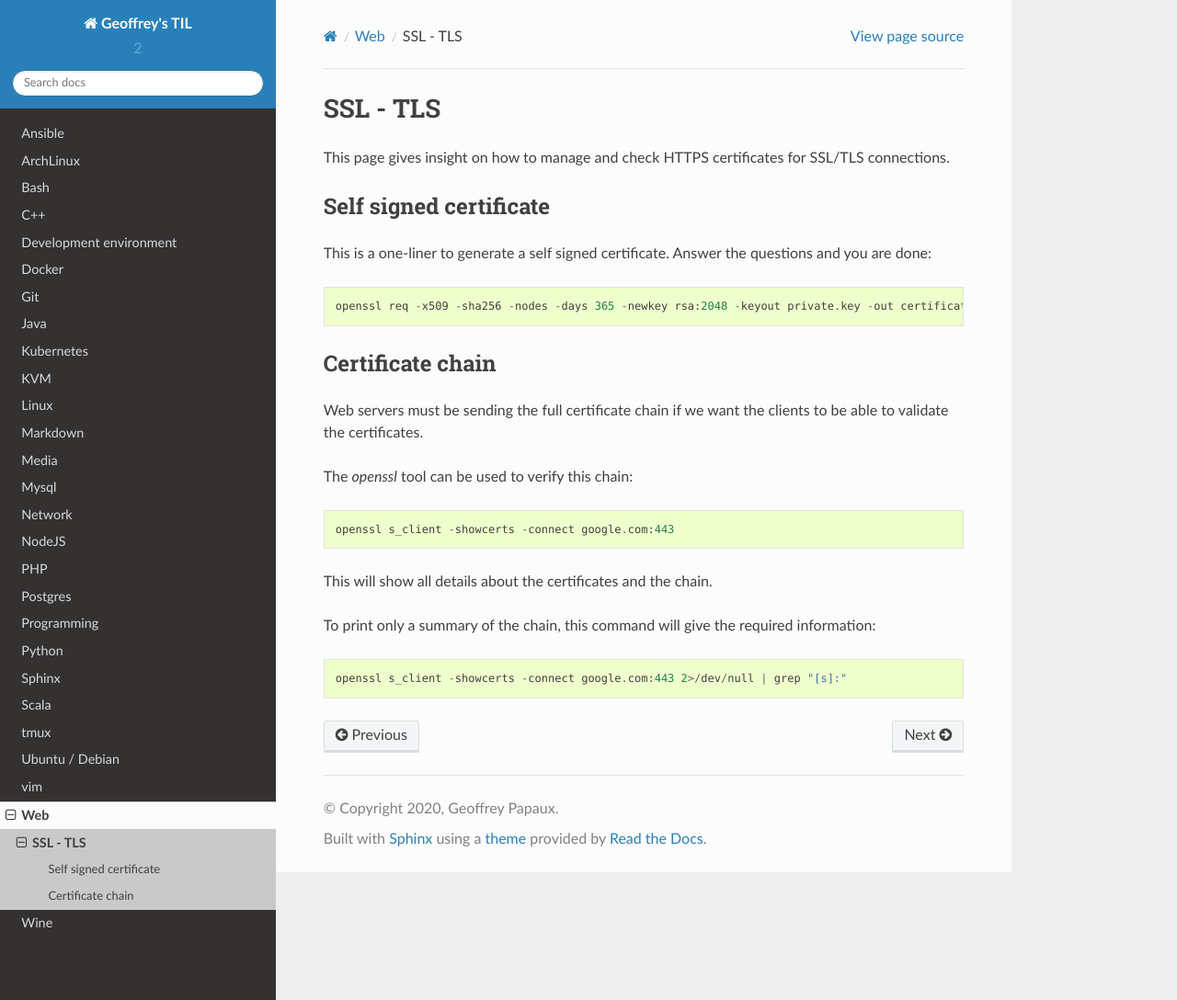
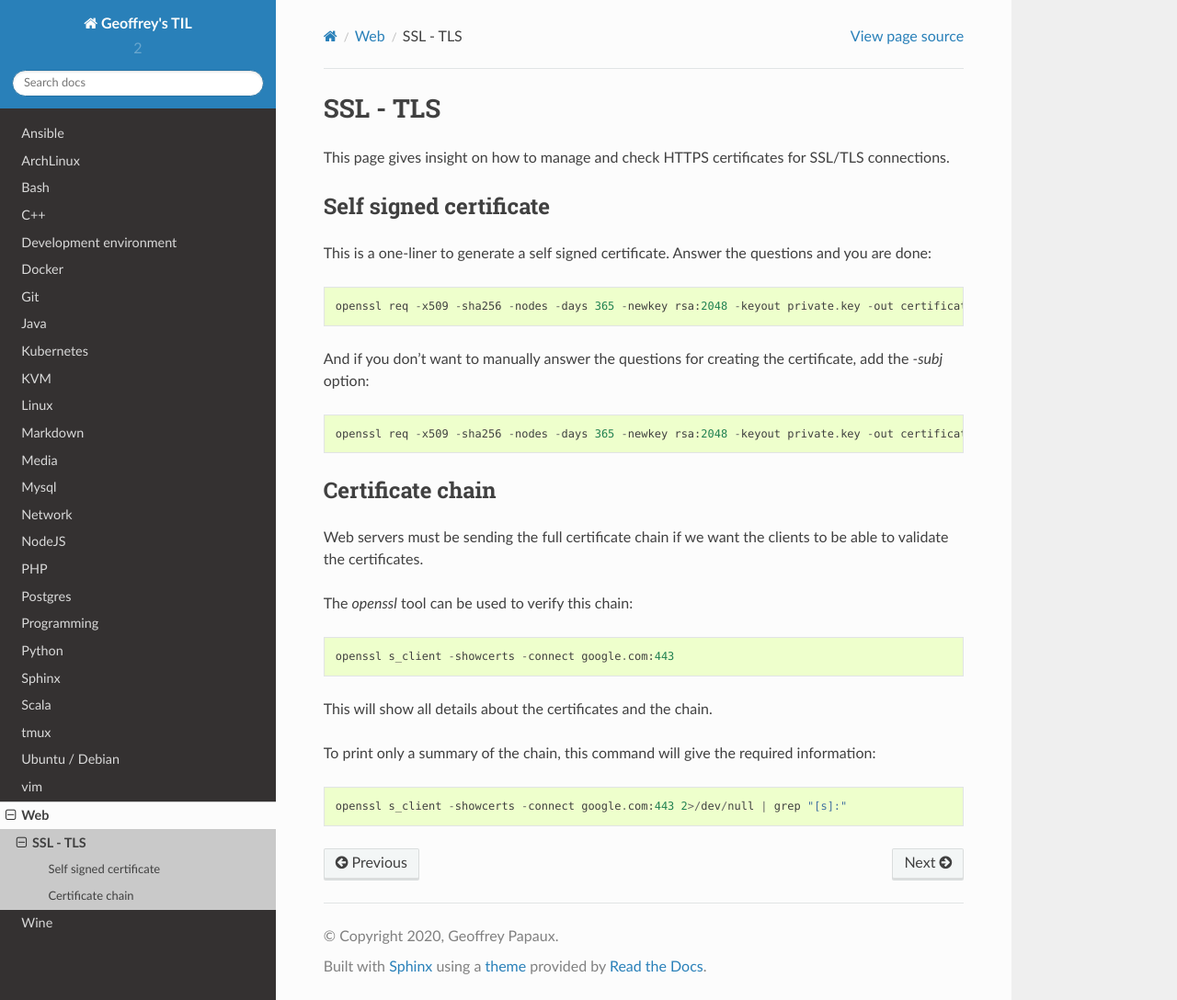
Before and after one commit to papaux/til, a Sphinx documentation site: the page built from source/web/ssl-tls.rst, in a window 1280 px wide and 1088 px high. Shown: the whole window at 92% size. Built offline with Sphinx 7.4.7 and the Read the Docs theme 2.0.0, drawn with Linux system fonts in a browser that asks for light colours; pages that are not in the unit, such as notebooks, are missing from menus.

Commit message:
ssl: non-interactive oneliner for creating certificate

```diff
--- a/source/web/ssl-tls.rst
+++ b/source/web/ssl-tls.rst
@@ -9,6 +9,10 @@
 This is a one-liner to generate a self signed certificate. Answer the questions and you are done::
 
   openssl req -x509 -sha256 -nodes -days 365 -newkey rsa:2048 -keyout private.key -out certificate.crt
+
+And if you don't want to manually answer the questions for creating the certificate, add the `-subj` option::
+
+  openssl req -x509 -sha256 -nodes -days 365 -newkey rsa:2048 -keyout private.key -out certificate.crt -subj "/C=CH/ST=FR/L=Local/O=Home/CN=localhost"
 
 Certificate chain
 ~~~~~~~~~~~~~~~~~~
```
